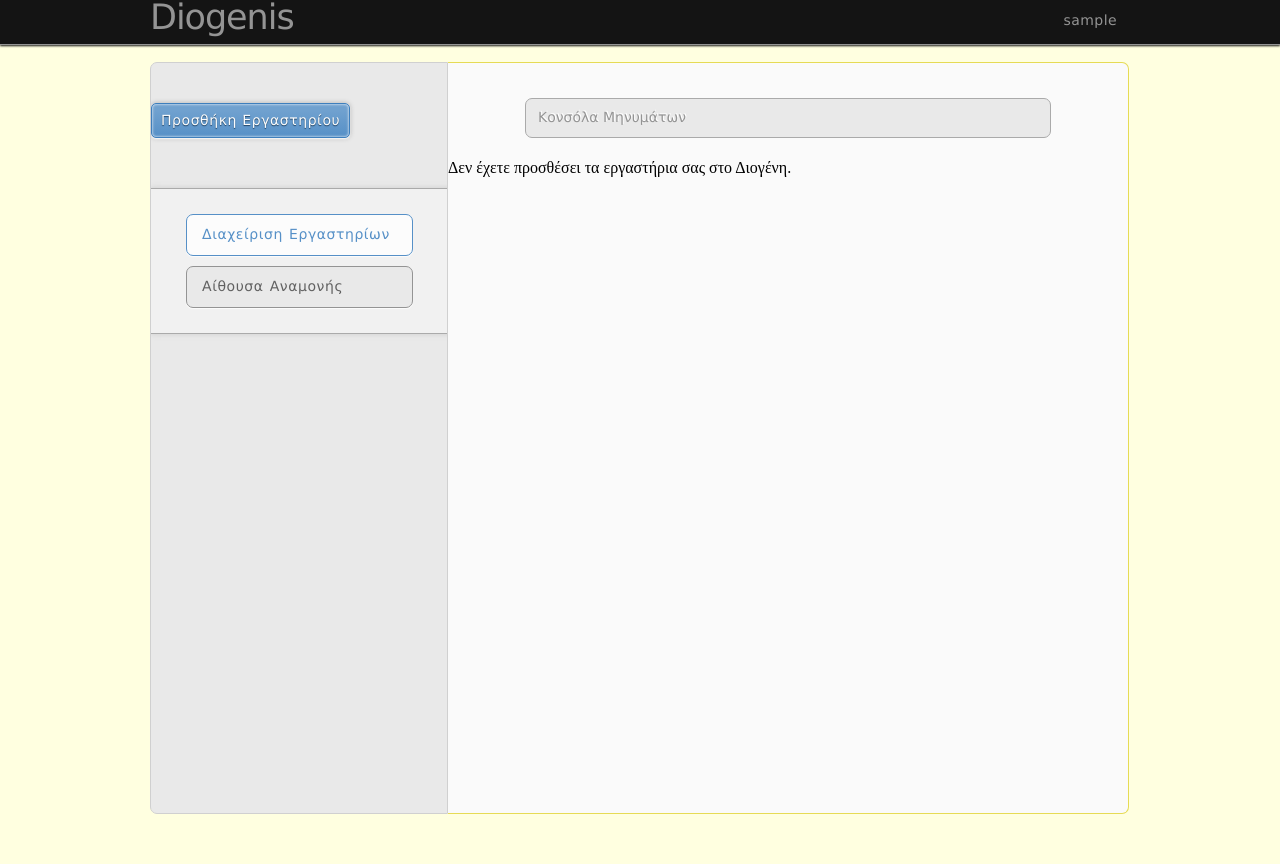
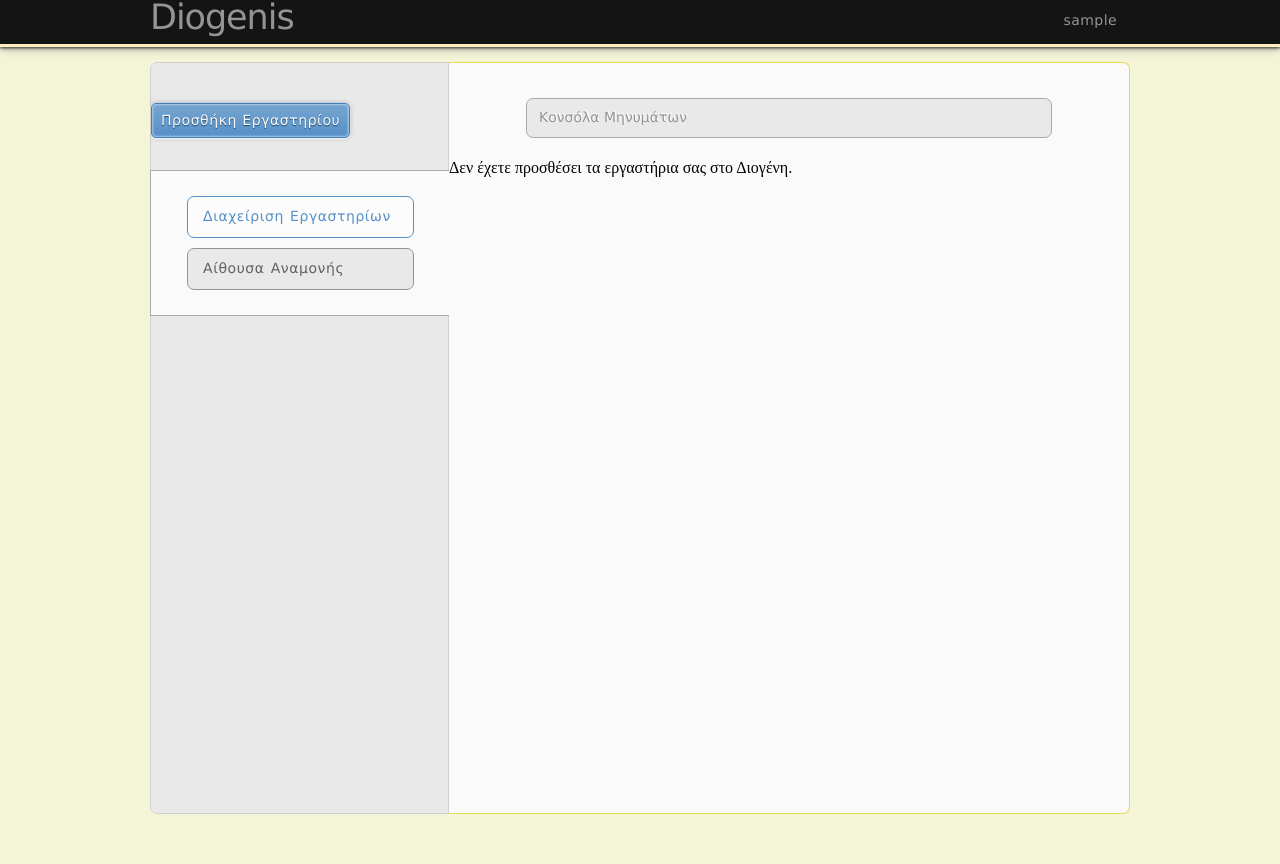
Before and after one commit to gtsiokos/diogenis, a Django app: template templates/teachers/labs.html in a window 1280 px wide. Run offline with Django 3.2, Linux system fonts and the light colour scheme; the template is opened without the code that fills it, so the values that code supplies are empty; the visitor is signed in with stand-in values (Sample User, id 1); some libraries are stand-ins or nearby versions; some web fonts are replaced.

Commit message:
[Added] icons for user messages, minor design fixes.

```diff
--- a/media/js/layout.js
+++ b/media/js/layout.js
@@ -1,6 +1,19 @@
 $(function(){
 
-	var highestCol = Math.max($("#content").height());
+	var highestCol = parseInt($("#content").height(), 10);
 	$("#sidebar").height(highestCol+10);
 
+	var theWindow = $(window);
+	var theSidebar = $("#sidebar");
+	var theNavigation = $("#navigation");
+
+	var setNavigation = function() {
+
+		var a = theSidebar.offset();
+		var bLeft = parseInt(a.left, 10);
+		theNavigation.css({ top: 170, left: bLeft });
+
+	};
+	theWindow.resize(setNavigation);
+	setNavigation();
 });
--- a/media/js/modal/osx.js
+++ b/media/js/modal/osx.js
@@ -23,7 +23,7 @@ jQuery(function ($) {
 					containerId: 'osx-container',
 					closeHTML: null,
 					minHeight: 80,
-					opacity: 75,
+					opacity: 70,
 					position: ['0'],
 					overlayClose: true,
 					onOpen: OSX.open,
--- a/media/style.css
+++ b/media/style.css
@@ -8,7 +8,7 @@
 
 */
 
-body { background: #FFFFE0; }
+body { background: #f4f4d6; }
 body.wait { cursor: wait !important; }
 a { text-decoration: none; }
 
@@ -17,11 +17,9 @@ a { text-decoration: none; }
 
 #container1 {
 	position: fixed; top: 0; left: 0; z-index: 5; background: #141414;
-	border-bottom: solid 1px #949494;
+	border-bottom: solid 3px #FFF1BF;
 
-	-moz-box-shadow: 0 1px 2px #141414;
-	-webkit-box-shadow: 0 1px 2px #141414;
-	box-shadow: 0 1px 2px #141414;
+	-moz-box-shadow: 0 1px 3px #333, 0 0 10px #949494; -webkit-box-shadow: 0 1px 3px #333, 0 0 10px #949494; box-shadow: 0 1px 3px #333, 0 0 10px #949494;
 }
 #container2 { margin-top: 62px; }
 
@@ -112,7 +110,7 @@ a { text-decoration: none; }
 }
 
 #sidebar {
-	float: left; width: 296px; overflow: hidden;
+	float: left; width: 297px; overflow: hidden;
 	padding: 40px 0 0 0;
 	background: #e9e9e9; border: solid 1px #d0d0d0;
 
@@ -121,15 +119,12 @@ a { text-decoration: none; }
 	border-radius: 7px 0 0 7px;
 }
 
-#sidebar #navigation { 	width: 400px; overflow: hidden; position: relative; left: -1px;
-						margin: 50px 0 330px 0; padding: 0 0 25px 0;
-						background: #f1f1f1;
-						border: solid 1px #aaa; border-right: 0; border-left: 0;
-
-						-moz-box-shadow: 0 0 6px #ccc;
-						-webkit-box-shadow: 0 0 6px #ccc;
-						box-shadow: 0 0 6px #ccc;
-						}
+#sidebar #navigation {
+	width: 300px; overflow: hidden; position: fixed; z-index: 3;
+	padding: 0 0 25px 0;
+	background: #FAFAFA;
+	border: solid 1px #aaa; border-right: 0;
+}
 
 	#navigation li { float: left; margin: 10px 11px 0 36px; }
 	#navigation li:first-child { margin-top: 25px }
@@ -161,7 +156,7 @@ a { text-decoration: none; }
 	}
 
 #content {
-	float: left; width: 680px; min-height: 700px;
+	float: left; width: 680px; min-height: 700px; position: relative; z-index: 4;
 	padding-bottom: 50px;
 	background: #fafafa; border: solid 1px #E6DB55; border-left: 0;
 
--- a/teachers/views.py
+++ b/teachers/views.py
@@ -219,7 +219,7 @@ def add_new_lab(request, hashed_request):
 						q2 = u'%s %s' % (q1.last_name, q1.first_name)
 						new_teacher = Teacher.objects.get(name=q2)
 
-						TeacherToLab.objects.create(lesson=new_lesson, teacher=new_teacher, lab=new_lab, max_students=max_students)
+						#TeacherToLab.objects.create(lesson=new_lesson, teacher=new_teacher, lab=new_lab, max_students=max_students)
 					except:
 						msg = u"Παρουσιάστηκε σφάλμα κατά την αποθήκευση των δεδομένων"
 						message.append({ "status": 2, "action": action, "msg": msg })
--- a/templates/base.html
+++ b/templates/base.html
@@ -48,11 +48,7 @@
 		<div id="container2">
 			<div id="main">
 				{% block sidebar %}{% endblock %}
-				{% block content %}
-
-
-
-				{% endblock %}
+				{% block content %}{% endblock %}
 			</div>
 			{% block footer %}{% endblock %}
 		</div>
```
Also changed, not shown: media/modal.css (+16 -13 lines), media/teacher-ui.css (+12 -9 lines), media/img/black_board_icon.png (added), media/img/drawer_icon.png (added), media/img/error_icon.png (added), media/img/ok_icon.png (added), media/img/warning_icon.png (added).
